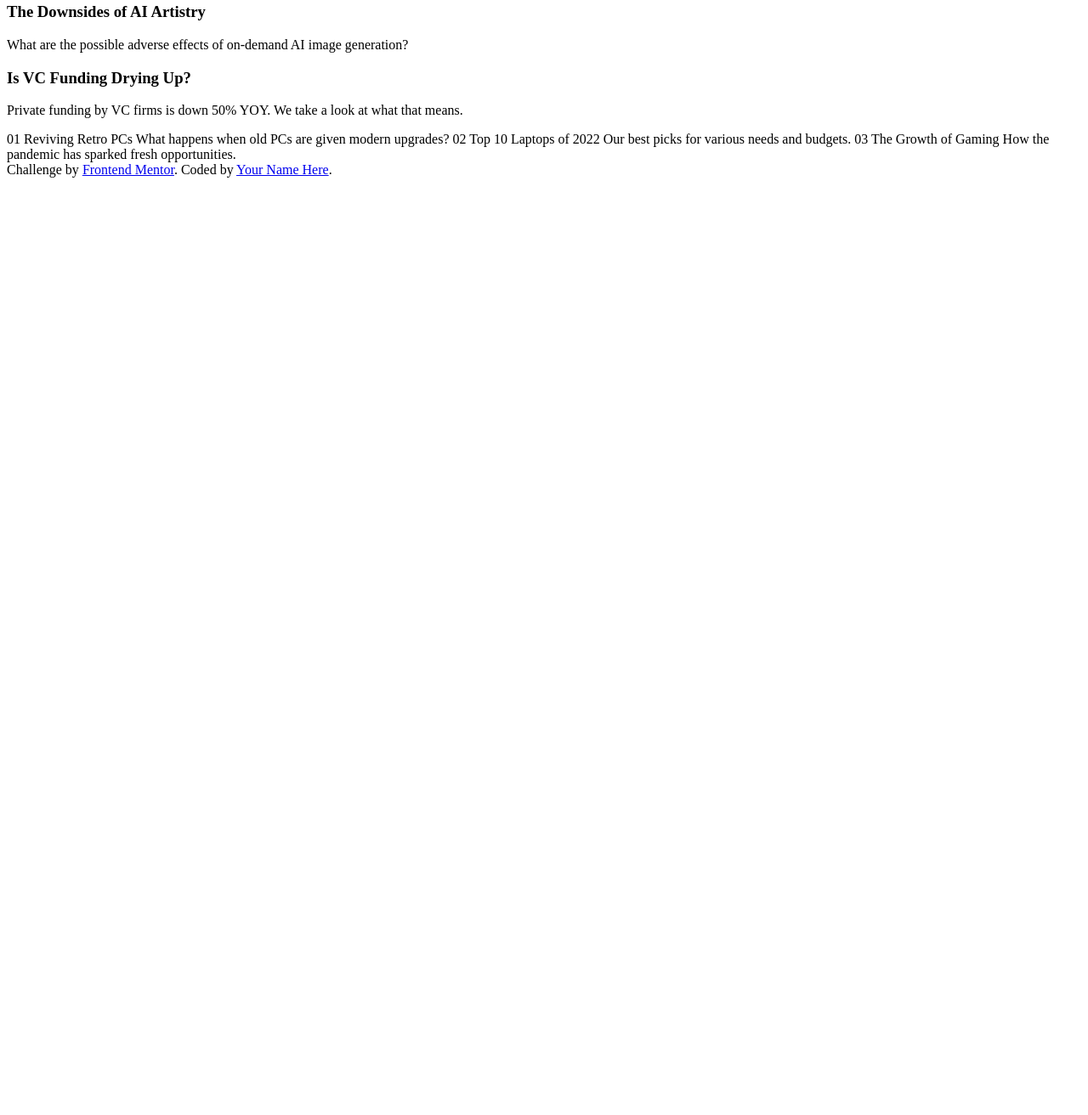
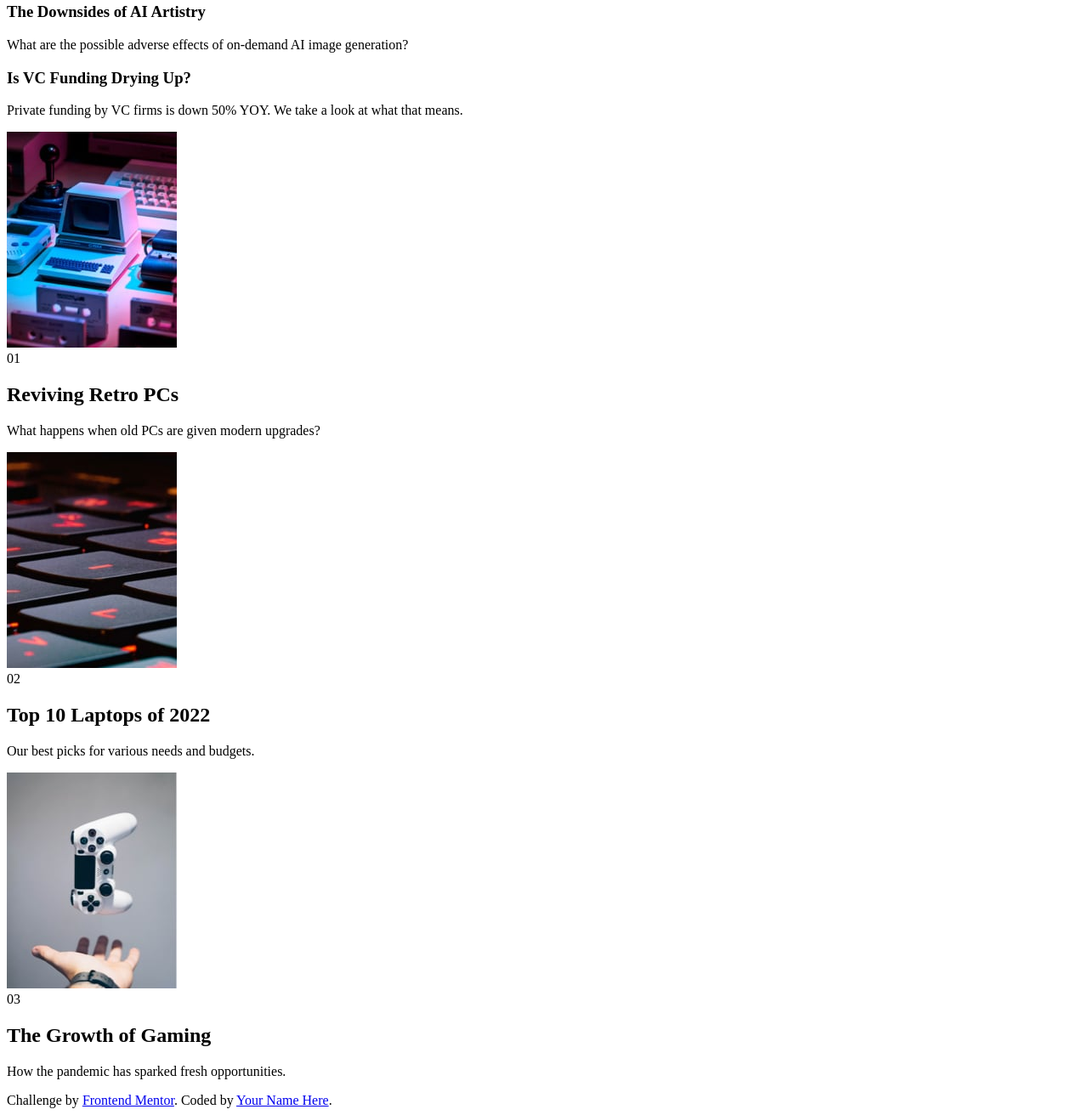
Before and after one commit to kanuos/news-homepage, a website: page index.html in a window 1280 px wide. Shown: the part 1067-2379 px from the top of the page at 85% size. Before the commit the page ends 1284 px from the top, so only its background shows below. Drawn offline with Linux system fonts and the light colour scheme.

Commit message:
mobile first main content

```diff
--- a/index.html
+++ b/index.html
@@ -26,7 +26,7 @@
   </head>
   <body class="bg-off-white">
     <!-- page navigation -->
-    <nav class="px-4 py-6 flex items-center justify-between">
+    <nav class="p-6 flex items-center justify-between">
       <img
         src="./images/logo.svg"
         alt="Brand Logo"
@@ -45,7 +45,8 @@
         <img src="./images/icon-menu.svg" alt="Toggler icon" class="w-10" />
       </button>
     </nav>
-    <section class="container px-4 text-very-dark-blue grid gap-12">
+
+    <section class="container px-6 text-very-dark-blue grid gap-12 mb-20">
       <!-- header -->
       <header class="flex flex-col gap-6">
         <img
@@ -100,12 +101,61 @@
         </section>
       </aside>
 
-      <main>
-        <section></section>
-        01 Reviving Retro PCs What happens when old PCs are given modern
-        upgrades? 02 Top 10 Laptops of 2022 Our best picks for various needs and
-        budgets. 03 The Growth of Gaming How the pandemic has sparked fresh
-        opportunities.
+      <main class="flex flex-col gap-8">
+        <!-- card 1 -->
+        <section class="flex gap-8">
+          <img src="./images/image-retro-pcs.jpg" alt="Retro PC" class="h-32" />
+          <section class="flex flex-col gap-2">
+            <span class="font-bold text-3xl tracking-tighter text-grayish-blue">
+              01
+            </span>
+            <h2 class="font-extrabold text-lg text-very-dark-blue">
+              Reviving Retro PCs
+            </h2>
+            <p class="text-dark-grayish-blue">
+              What happens when old PCs are given modern upgrades?
+            </p>
+          </section>
+        </section>
+        <!-- card 2 -->
+        <section class="flex gap-8">
+          <img
+            src="./images/image-top-laptops.jpg"
+            alt="Laptop key"
+            class="h-32"
+          />
+          <section class="flex flex-col gap-2">
+            <span class="font-bold text-3xl tracking-tighter text-grayish-blue">
+              02
+            </span>
+            <h2 class="font-extrabold text-lg text-very-dark-blue">
+              Top 10 Laptops of 2022
+            </h2>
+            <p class="text-dark-grayish-blue">
+              Our best picks for various needs and budgets.
+            </p>
+          </section>
+        </section>
+
+        <!-- card 3 -->
+        <section class="flex gap-8">
+          <img
+            src="./images/image-gaming-growth.jpg"
+            alt="Gamepad"
+            class="h-32"
+          />
+          <section class="flex flex-col gap-2">
+            <span class="font-bold text-3xl tracking-tighter text-grayish-blue">
+              03
+            </span>
+            <h2 class="font-extrabold text-lg text-very-dark-blue">
+              The Growth of Gaming
+            </h2>
+            <p class="text-dark-grayish-blue">
+              How the pandemic has sparked fresh opportunities.
+            </p>
+          </section>
+        </section>
       </main>
     </section>
 
```
